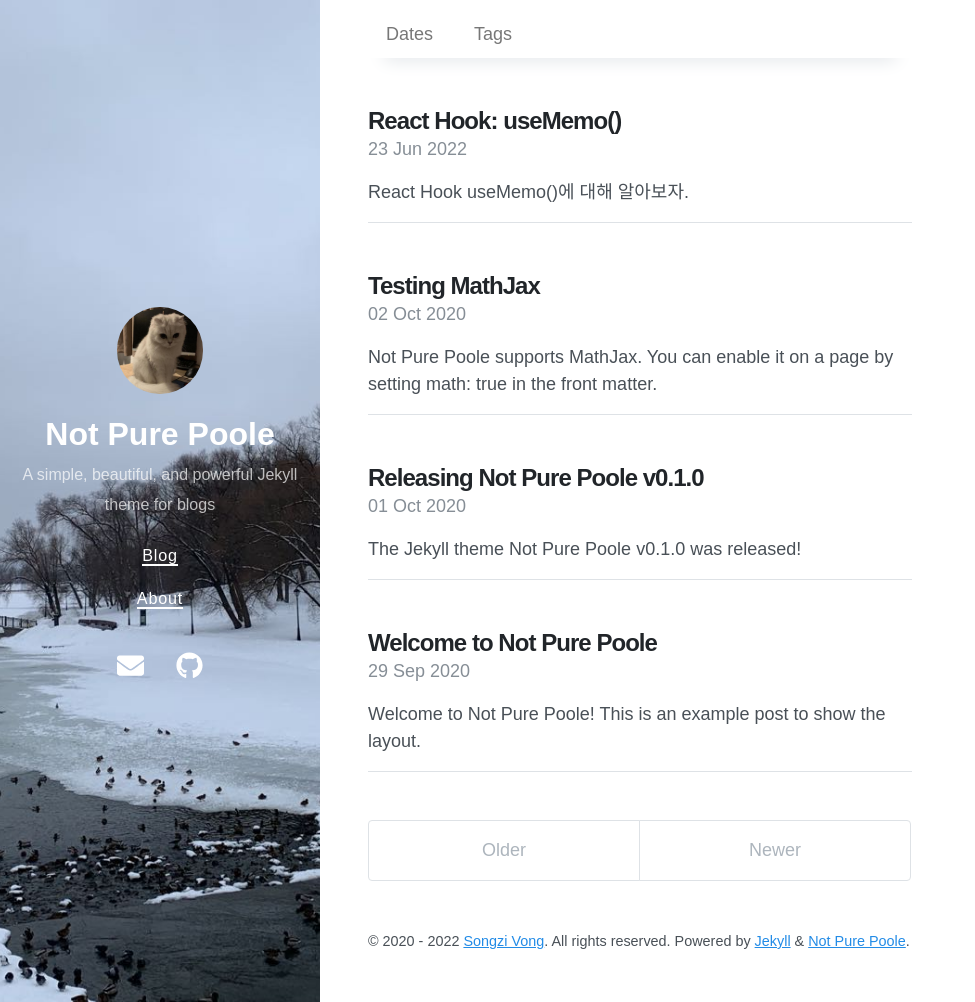
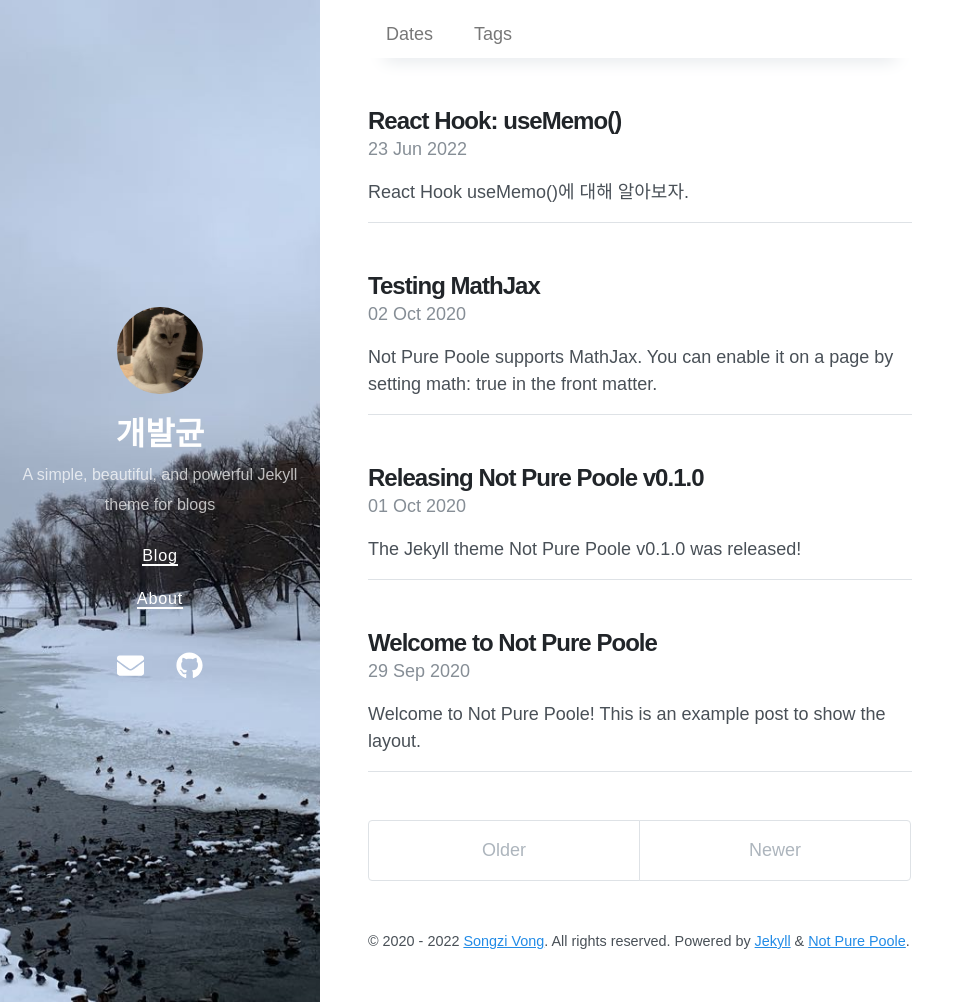
Before and after one commit to KMKHM/KMKHM.github.io, a Jekyll site: the page built from index.html, in a window 1280 px wide and 1002 px high. Shown: the whole window, without its empty margins (0-975 px from the left). Built offline with Jekyll 4.4.1, drawn with Linux system fonts in a browser that asks for light colours; nearby versions of some CDN libraries; the list of posts is cut into pages by our own code.

Commit message:
Update _config.yml

```diff
--- a/_config.yml
+++ b/_config.yml
@@ -1,7 +1,7 @@
 # Setup
-title: Not Pure Poole
+title: 개발균
 description: A simple, beautiful, and powerful Jekyll theme for blogs
-url: https://vszhub.github.io
+url: https://kmkhm.github.io
 avatar: /avatar.jpeg
 paginate: 5
 permalink: pretty
```
